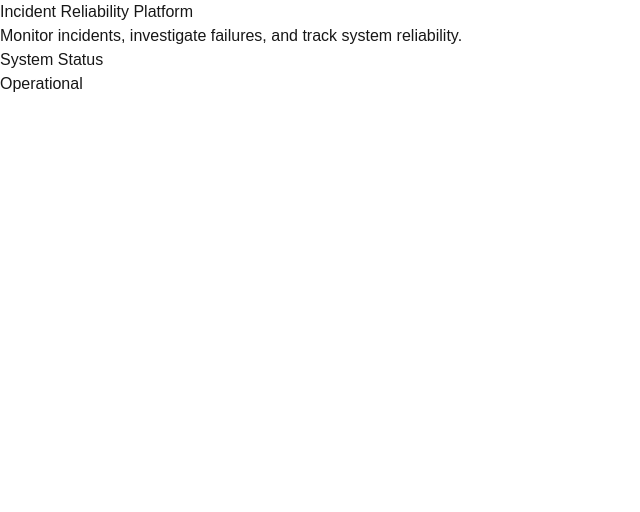
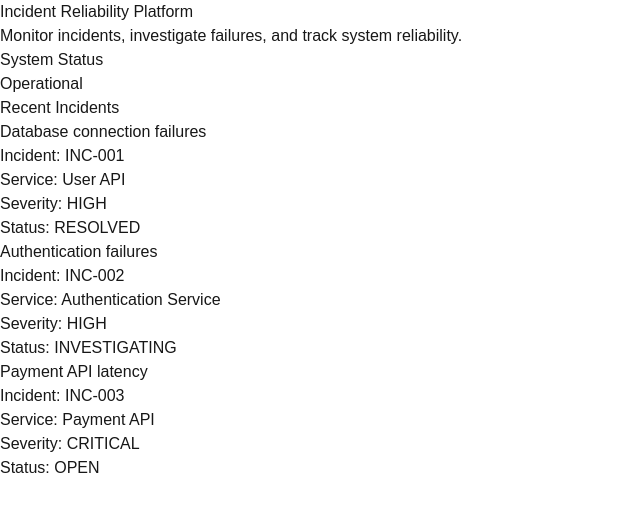
Before and after one commit to dbridgelall/incident-reliability-platform, a Next.js app: page / in a window 1280 px wide. Shown: the top 512 px of the page, without its empty margins (0-640 px from the left). Built offline with nearby package versions, Linux system fonts and the light colour scheme.

Commit message:
Add typed incident model and reusable incident cards

```diff
--- a/src/app/page.tsx
+++ b/src/app/page.tsx
@@ -1,3 +1,32 @@
+import type { Incident } from "@/types/incident";
+
+const incidents: Incident[] = [
+  {
+    id: "INC-001",
+    title: "Database connection failures",
+    service: "User API",
+    severity: "HIGH",
+    status: "RESOLVED",
+    createdAt: "2026-08-28T09:15:00",
+  },
+  {
+    id: "INC-002",
+    title: "Authentication failures",
+    service: "Authentication Service",
+    severity: "HIGH",
+    status: "INVESTIGATING",
+    createdAt: "2026-08-28T10:30:00",
+  },
+  {
+    id: "INC-003",
+    title: "Payment API latency",
+    service: "Payment API",
+    severity: "CRITICAL",
+    status: "OPEN",
+    createdAt: "2026-08-28T11:45:00",
+  },
+];
+
 export default function Home() {
   const applicationName: string = "Incident Reliability Platform";
   const applicationStatus: string = "Operational";
@@ -13,6 +42,20 @@ export default function Home() {
         <h2>System Status</h2>
         <p>{applicationStatus}</p>
       </section>
+
+      <section>
+        <h2>Recent Incidents</h2>
+
+        {incidents.map((incident) => (
+          <article key={incident.id}>
+            <h3>{incident.title}</h3>
+            <p>Incident: {incident.id}</p>
+            <p>Service: {incident.service}</p>
+            <p>Severity: {incident.severity}</p>
+            <p>Status: {incident.status}</p>
+          </article>
+        ))}
+      </section>
     </main>
   );
 }
--- /dev/null
+++ b/src/types/incident.ts
@@ -0,0 +1,22 @@
+// Defines the allowed severity levels for an incident.
+export type IncidentSeverity =
+  | "LOW"
+  | "MEDIUM"
+  | "HIGH"
+  | "CRITICAL";
+
+// Defines the lifecycle states an incident can have.
+export type IncidentStatus =
+  | "OPEN"
+  | "INVESTIGATING"
+  | "RESOLVED";
+
+// Defines the structure every incident must follow.
+export type Incident = {
+  id: string;
+  title: string;
+  service: string;
+  severity: IncidentSeverity;
+  status: IncidentStatus;
+  createdAt: string;
+};
```
